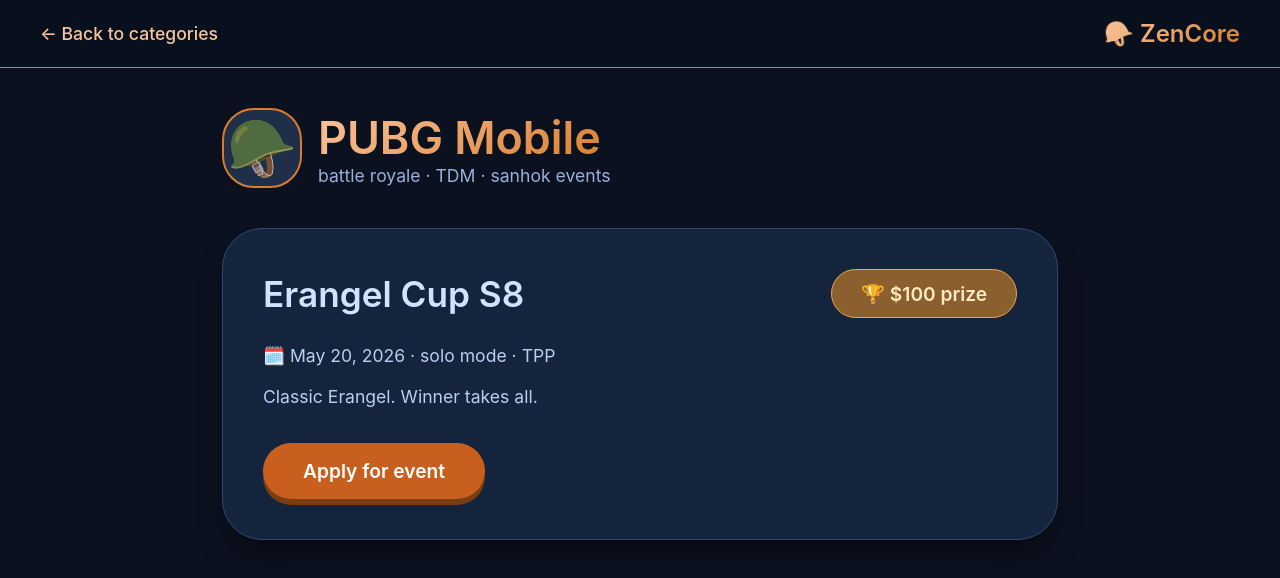
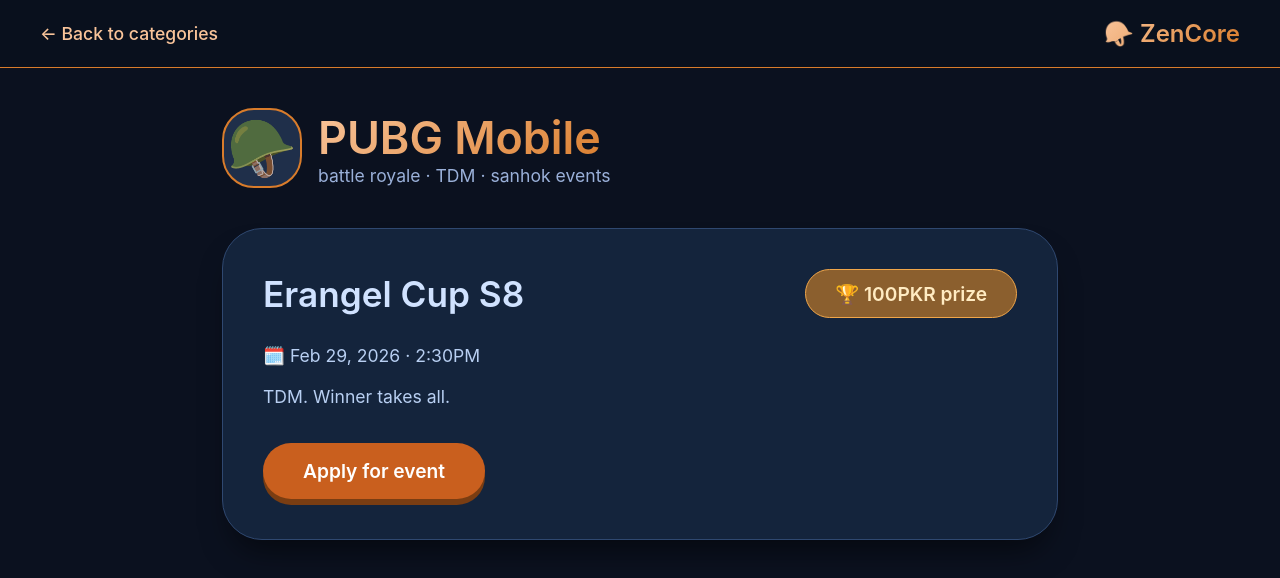
Before and after one commit to atifqmi-max/zensta, a plain HTML site: page pubg.html in a window 1280 px wide. Drawn offline with Linux system fonts and the light colour scheme.

Commit message:
Update pubg.html

```diff
--- a/pubg.html
+++ b/pubg.html
@@ -314,11 +314,11 @@
         <div class="event-card">
             <div class="event-header">
                 <h2>Erangel Cup S8</h2>
-                <span class="prize-badge">🏆 $100 prize</span>
+                <span class="prize-badge">🏆 100PKR prize</span>
             </div>
             <div class="event-desc">
-                <p>🗓️ May 20, 2026 · solo mode · TPP</p>
-                <p style="margin-top: 0.8rem;">Classic Erangel. Winner takes all.</p>
+                <p>🗓️ Feb 29, 2026 · 2:30PM</p>
+                <p style="margin-top: 0.8rem;">TDM. Winner takes all.</p>
             </div>
             <button class="apply-btn" id="showWABtn">Apply for event</button>
 
```
